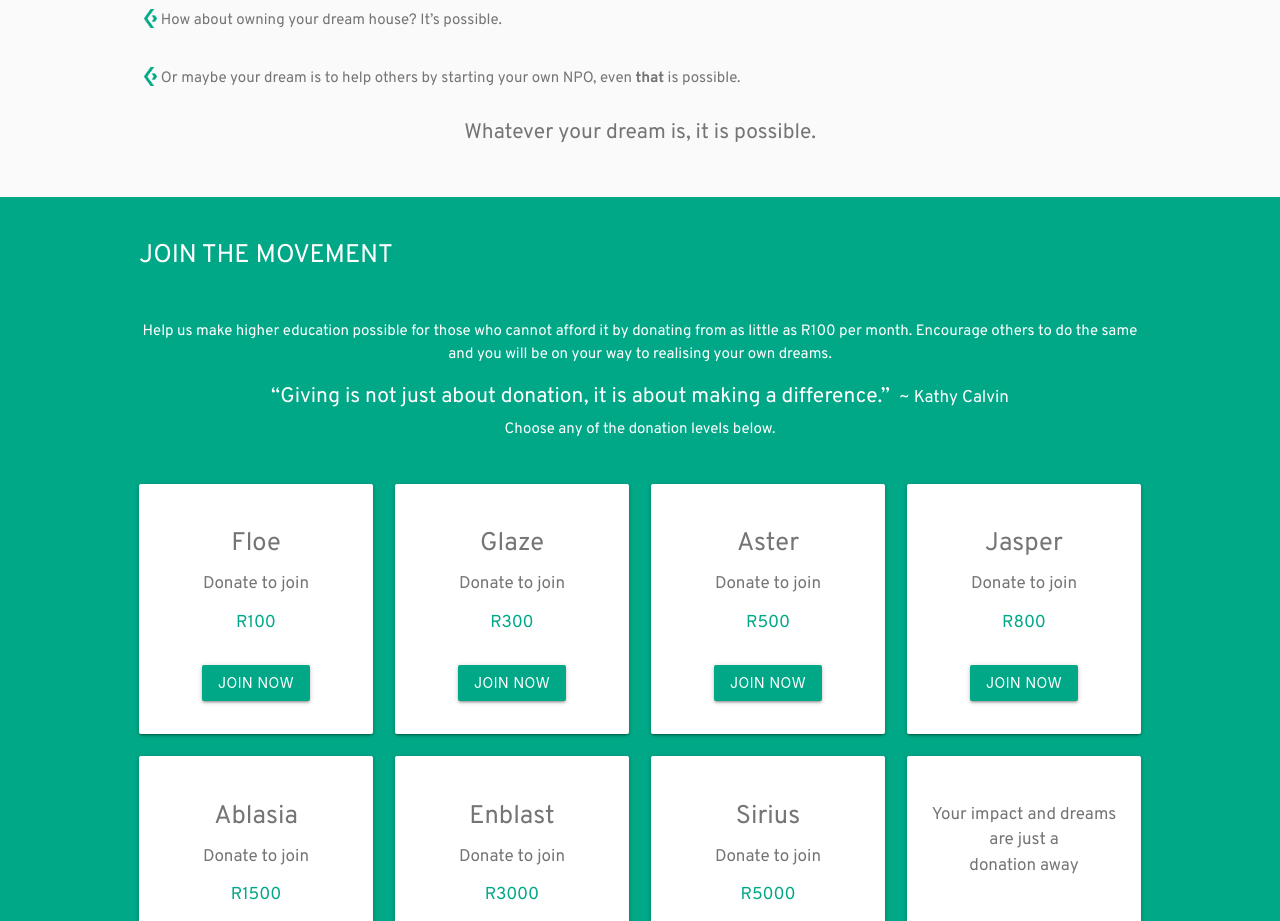
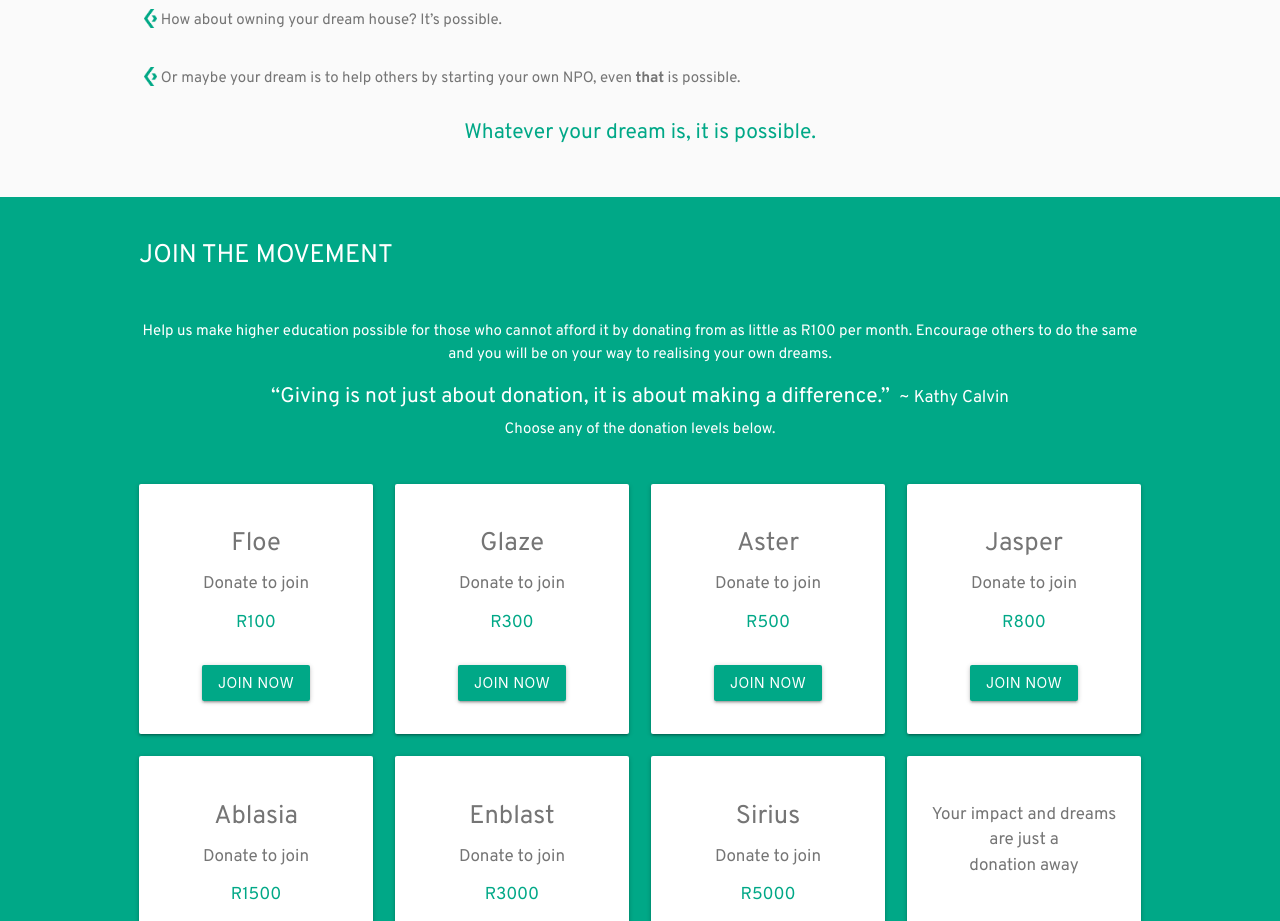
Before and after one commit to vtrev/expansiorwebsite, a plain HTML site: page join.html in a window 1280 px wide. Shown: the part 1120-2041 px from the top of the page. Drawn offline with Linux system fonts and the light colour scheme.

Commit message:
changed it is possible text to green

```diff
--- a/join.html
+++ b/join.html
@@ -144,7 +144,8 @@
                 <div class="col s12 m5 l4">
                 </div>
                 <div class="col s12 m12 l12">
-                    <h5 class="center" style="font-size: 21px;">Whatever your dream is, it is possible.</h5>
+                    <h5 class="center expansior-green" style="font-size: 21px;">Whatever your dream is, it is possible.
+                    </h5>
                 </div>
                 <br>
             </div>
```
